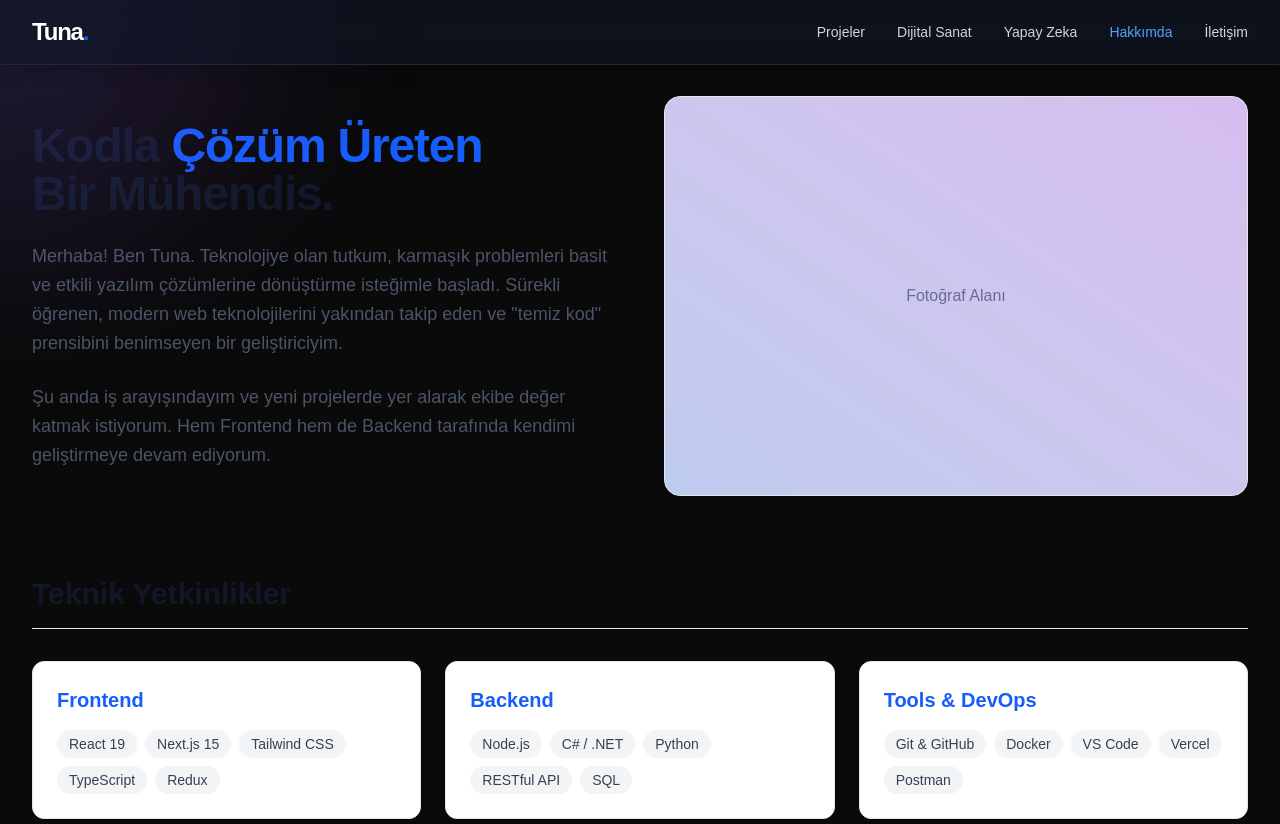
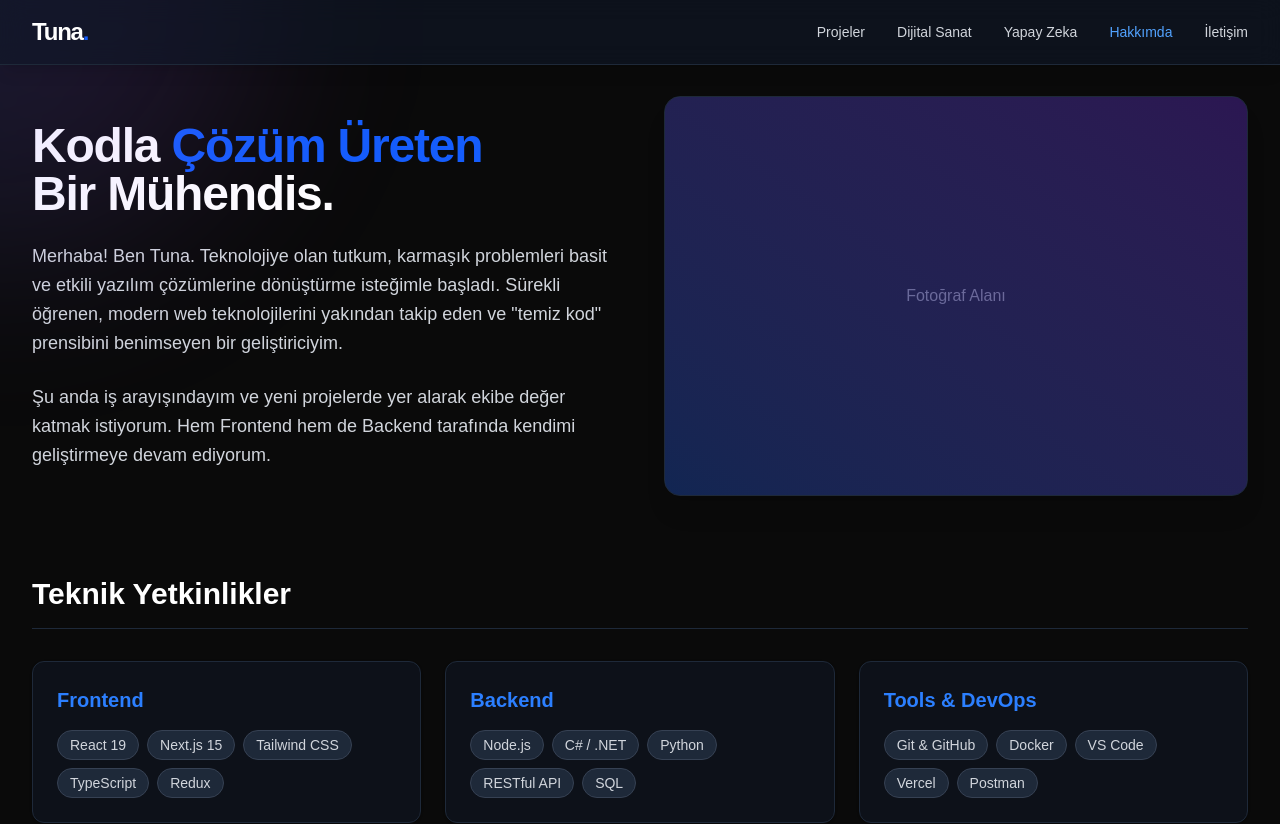
Before and after one commit to TunaStark/tuna-portfolio, a Next.js app: page /about in a window 1280 px wide. Shown: the top 824 px of the page. Built offline with nearby package versions, Linux system fonts and the light colour scheme.

Commit message:
Edited about page style

```diff
--- a/src/app/about/page.tsx
+++ b/src/app/about/page.tsx
@@ -1,6 +1,6 @@
 import React from 'react';
 
-// Yetenekleri kategorize edelim. Bu veriyi normalde ayrı bir dosyadan da çekebilirdik.
+// Yetenekleri kategorize edelim.
 const SKILLS = [
   { category: "Frontend", items: ["React 19", "Next.js 15", "Tailwind CSS", "TypeScript", "Redux"] },
   { category: "Backend", items: ["Node.js", "C# / .NET", "Python", "RESTful API", "SQL"] },
@@ -14,48 +14,44 @@ export const metadata = {
 
 export default function AboutPage() {
   return (
-    // NAVBAR SORUNU İÇİN: pt-24 ekledik.
     <section className="min-h-screen pt-24 pb-16 px-4 sm:px-6 lg:px-8 max-w-7xl mx-auto">
 
-      {/* Üst Kısım: Biyografi */}
       <div className="grid grid-cols-1 md:grid-cols-2 gap-12 items-center mb-20">
         <div className="space-y-6">
-          <h1 className="text-4xl font-extrabold tracking-tight text-gray-900 dark:text-white sm:text-5xl">
+          <h1 className="text-4xl font-extrabold tracking-tight text-white sm:text-5xl">
             Kodla <span className="text-blue-600">Çözüm Üreten</span> <br />
             Bir Mühendis.
           </h1>
-          <p className="text-lg text-gray-600 dark:text-gray-300 leading-relaxed">
+
+          <p className="text-lg text-gray-300 leading-relaxed">
             Merhaba! Ben Tuna. Teknolojiye olan tutkum, karmaşık problemleri basit ve etkili yazılım çözümlerine dönüştürme isteğimle başladı.
             Sürekli öğrenen, modern web teknolojilerini yakından takip eden ve &quot;temiz kod&quot; prensibini benimseyen bir geliştiriciyim.
           </p>
-          <p className="text-lg text-gray-600 dark:text-gray-300 leading-relaxed">
+          <p className="text-lg text-gray-300 leading-relaxed">
             Şu anda iş arayışındayım ve yeni projelerde yer alarak ekibe değer katmak istiyorum. Hem Frontend hem de Backend tarafında kendimi geliştirmeye devam ediyorum.
           </p>
         </div>
 
-        {/* Görsel Alanı (Placeholder) */}
-        <div className="relative h-[400px] w-full rounded-2xl overflow-hidden bg-gray-200 dark:bg-gray-800 border border-gray-200 dark:border-gray-700 shadow-xl flex items-center justify-center group">
-             {/* Buraya kendi fotoğrafını koyabilirsin. Şimdilik soyut bir alan. */}
+        <div className="relative h-[400px] w-full rounded-2xl overflow-hidden bg-gray-900 border border-gray-800 shadow-xl flex items-center justify-center group">
              <div className="absolute inset-0 bg-gradient-to-tr from-blue-600/20 to-purple-600/20 group-hover:opacity-75 transition-opacity" />
              <span className="text-gray-500 font-medium">Fotoğraf Alanı</span>
         </div>
       </div>
 
-      {/* Alt Kısım: Yetenekler (Tech Stack) */}
       <div className="space-y-8">
-        <h2 className="text-3xl font-bold text-gray-900 dark:text-white border-b border-gray-200 dark:border-gray-800 pb-4">
+        <h2 className="text-3xl font-bold text-white border-b border-gray-800 pb-4">
           Teknik Yetkinlikler
         </h2>
 
         <div className="grid grid-cols-1 sm:grid-cols-2 lg:grid-cols-3 gap-6">
           {SKILLS.map((skillGroup, index) => (
-            <div key={index} className="bg-white dark:bg-gray-900 p-6 rounded-xl border border-gray-200 dark:border-gray-800 hover:border-blue-500 transition-colors shadow-sm">
-              <h3 className="text-xl font-semibold text-blue-600 mb-4">
+            <div key={index} className="bg-gray-900/50 p-6 rounded-xl border border-gray-800 hover:border-blue-500/50 transition-colors shadow-sm hover:shadow-lg hover:shadow-blue-900/10">
+              <h3 className="text-xl font-semibold text-blue-500 mb-4">
                 {skillGroup.category}
               </h3>
               <div className="flex flex-wrap gap-2">
                 {skillGroup.items.map((item, i) => (
-                  <span key={i} className="px-3 py-1 bg-gray-100 dark:bg-gray-800 text-gray-700 dark:text-gray-300 rounded-full text-sm font-medium">
+                  <span key={i} className="px-3 py-1 bg-gray-800 text-gray-300 border border-gray-700 rounded-full text-sm font-medium hover:bg-gray-700 transition-colors cursor-default">
                     {item}
                   </span>
                 ))}
```
